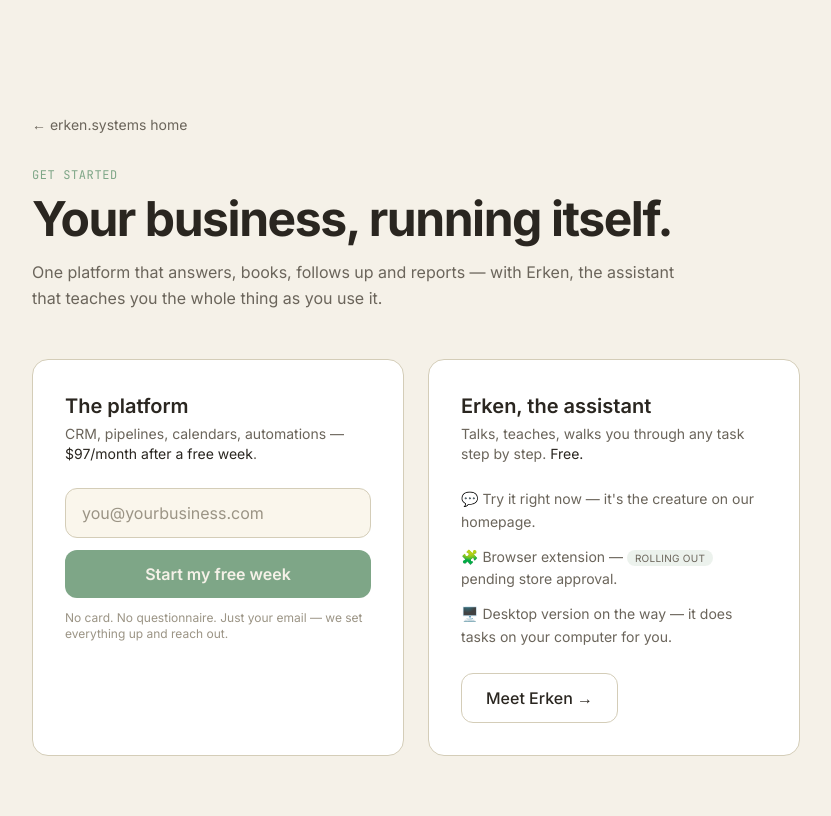
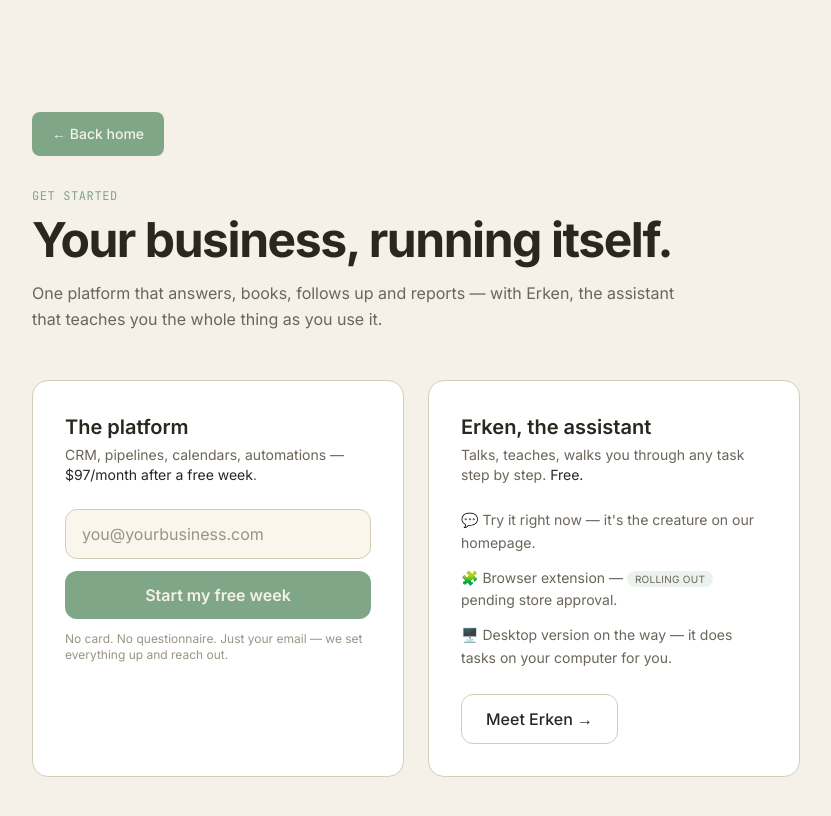
Before and after one commit to erkenov/erkenov.github.io, a Next.js app: page /start in a window 1280 px wide. Shown: the top 816 px of the page, without its empty margins (224-1055 px from the left). Built offline with nearby package versions, Linux system fonts and the light colour scheme.

Commit message:
/start: back-home link -> accent button (Back home), matching the CTA style
Co-Authored-By: RuFlo <ruv@ruv.net>

```diff
--- a/src/app/start/page.tsx
+++ b/src/app/start/page.tsx
@@ -42,9 +42,9 @@ export default function StartPage() {
       <div className="mx-auto max-w-3xl">
         <a
           href="/"
-          className="mb-8 inline-flex items-center gap-2 text-sm text-text-muted transition-colors hover:text-text"
+          className="mb-8 inline-flex items-center gap-2 rounded-lg bg-accent px-5 py-3 text-sm font-medium text-bg transition-all hover:bg-accent-hover"
         >
-          ← erken.systems home
+          ← Back home
         </a>
         <p className="font-mono text-xs uppercase tracking-[0.05em] text-accent">
           Get started
```
